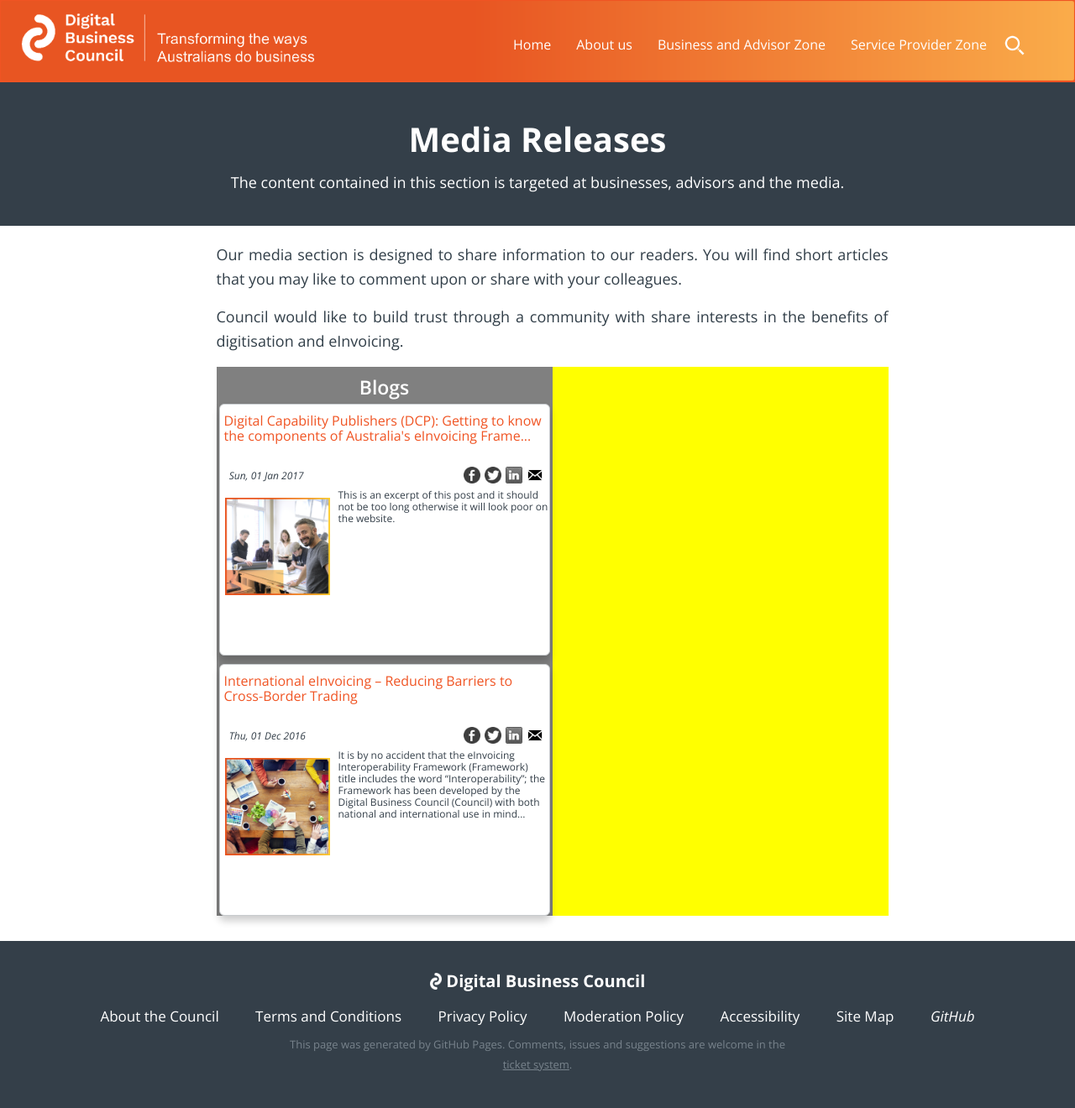
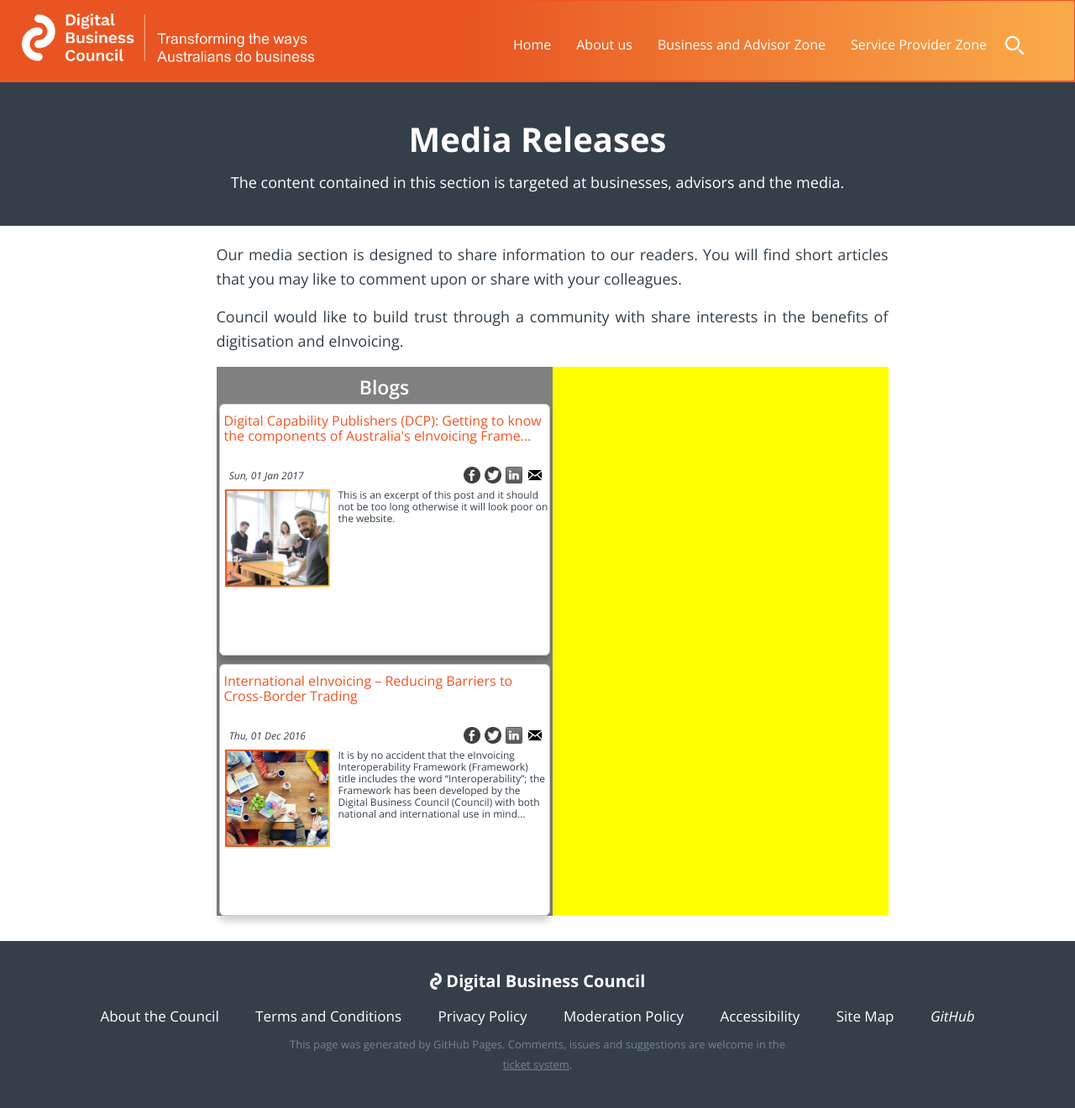
Before and after one commit to Digital-Business-Council/Digital-Business-Council.github.io, a Jekyll site: the page built from pages/business-zone/blogs/media-jump-page.md, in a window 1280 px wide. Shown: the whole page at 84% size. Built offline with Jekyll 4.4.1, drawn with Linux system fonts in a browser that asks for light colours.

Commit message:
Update _common.scss

```diff
--- a/_sass/_common.scss
+++ b/_sass/_common.scss
@@ -264,7 +264,7 @@
         		float:left;
         		max-width:125px;
         		margin-right: 10px;
-        		margin-top: 10px;
+        		margin-top: 0px;
     		}
 	}
 }
```
